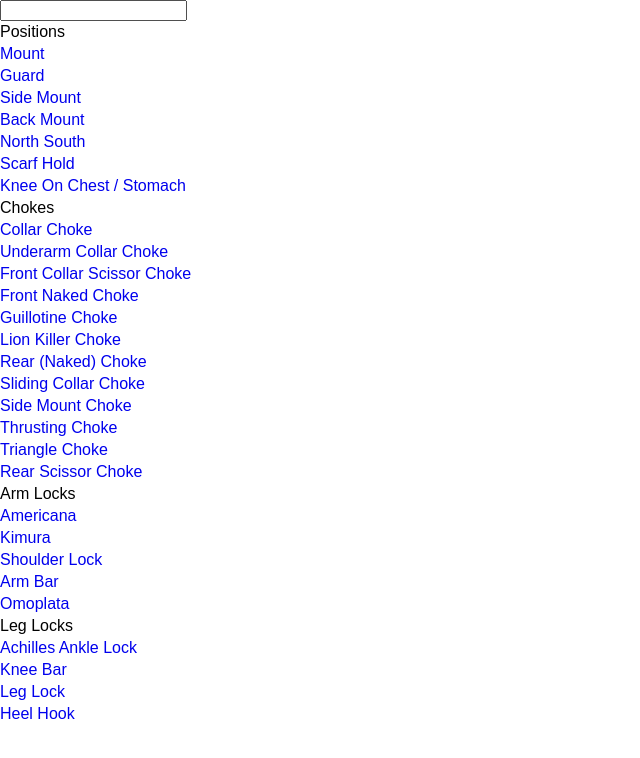
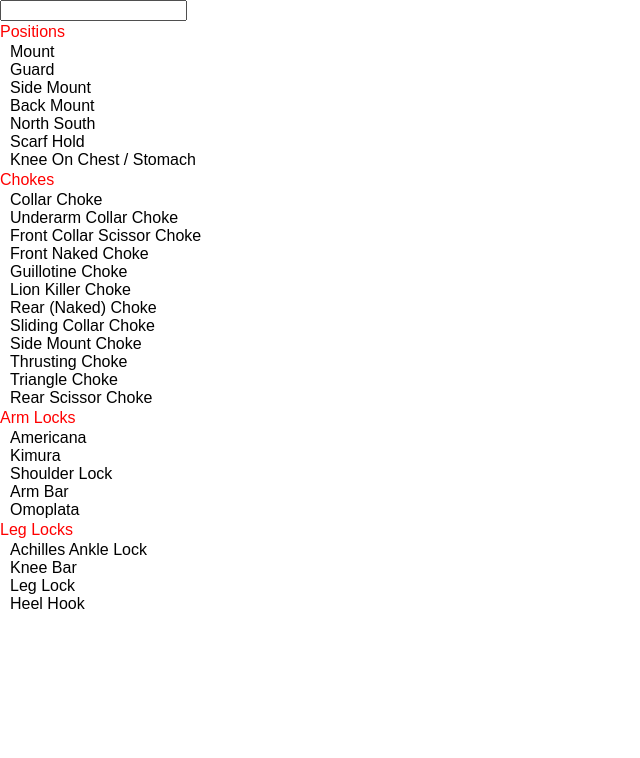
Before and after one commit to jillesme/bjj-moves, a React (Create React App) app: page / in a window 1280 px wide. Shown: the top 758 px of the page, without its empty margins (0-640 px from the left). Built offline with nearby package versions, Linux system fonts and the light colour scheme; the HTML template or start-up script is replaced by a standard one.

Commit message:
get filtering working

```diff
--- a/src/App.css
+++ b/src/App.css
@@ -11,16 +11,17 @@
   padding: 1px 3px;
 }
 
-.MovesList ul li {
+.MovesList > ul > li:first-child {
   padding: 2px 0;
+  color: #F00;
   list-style: none;
 }
 
-.MovesList ul li a {
-  text-decoration: none;
+.MovesList ul ul li {
+  text-indent: 10px;
 }
 
-.MovesList ul li a:hover {
+.MovesList ul ul li:hover {
   text-decoration: underline;
   cursor: pointer;
 }
--- a/src/App.js
+++ b/src/App.js
@@ -1,6 +1,6 @@
 import React, { Component } from 'react';
 import SideBar from './SideBar.js';
-import CatagoryItem from './CatagoryItem.js';
+import Category from './Category.js';
 import './App.css';
 
 const moves = require('./jiu-jitsu.json');
@@ -9,10 +9,10 @@ class App extends Component {
     return (
       <div className="App">
         <SideBar>
-          <CatagoryItem title="Positions" items={moves.positions} />
-          <CatagoryItem title="Chokes" items={moves.chokes} />
-          <CatagoryItem title="Arm Locks" items={moves.armLocks} />
-          <CatagoryItem title="Leg Locks" items={moves.legLocks} />
+          <Category title="Positions" items={moves.positions} />
+          <Category title="Chokes" items={moves.chokes} />
+          <Category title="Arm Locks" items={moves.armLocks} />
+          <Category title="Leg Locks" items={moves.legLocks} />
         </SideBar>
       </div>
     );
--- a/src/CatagoryItem.js
+++ /dev/null
@@ -1,33 +0,0 @@
-import React, { Component } from 'react';
-import store from './store.js';
-
-class CatagoryItem extends Component {
-  constructor() {
-    super();
-    this.state = store.getState();
-    this.unsubscribe = store.subscribe(() => {
-      this.setState(store.getState())
-    });
-  }
-  render() {
-    return (
-      <ul>
-        <li>{this.props.title}</li>
-        <ul>
-          {
-            this.props.items
-            .filter(item => {
-              let re = new RegExp(this.state.filteredBy, 'gi');
-              return re.test(item.name);
-            })
-            .map((item, i) => {
-              return (<li key={i}><a href="#">{item.name}</a></li>);
-            })
-          }
-        </ul>
-      </ul>
-        );
-  }
-}
-
-export default CatagoryItem;
--- /dev/null
+++ b/src/Category.js
@@ -0,0 +1,33 @@
+import React, { Component } from 'react';
+import CategoryItem from './CategoryItem';
+import store from './store.js';
+
+class Category extends Component {
+  constructor() {
+    super();
+    this.state = store.getState();
+    this.unsubscribe = store.subscribe(() => {
+      this.setState(store.getState())
+    });
+  }
+  render() {
+    return (
+      <ul>
+        <li>{this.props.title}</li>
+        <li>
+          <ul>
+            {
+              this.props.items
+              .filter(item => new RegExp(this.state.filteredBy, 'gi').test(item.name))
+              .map((item, i) => {
+                return <li key={i}><CategoryItem item={item.name} highlight={this.state.filteredBy} /></li>;
+              })
+            }
+          </ul>
+        </li>
+      </ul>
+        );
+  }
+}
+
+export default Category;
--- /dev/null
+++ b/src/CategoryItem.js
@@ -0,0 +1,13 @@
+import React from 'react';
+
+const CategoryItem = (props) => {
+  const html = () => {
+    return {
+      __html: props.highlight ? props.item.split(props.highlight).join(`<strong>${props.highlight}</strong>`) : props.item
+    }
+  }
+
+  return <span dangerouslySetInnerHTML={html()}></span>
+}
+
+export default CategoryItem;
--- a/src/store.js
+++ b/src/store.js
@@ -3,6 +3,4 @@ import bjjApp from './reducers';
 
 let store = createStore(bjjApp);
 
-console.log(store.getState());
-
 export default store;
```
